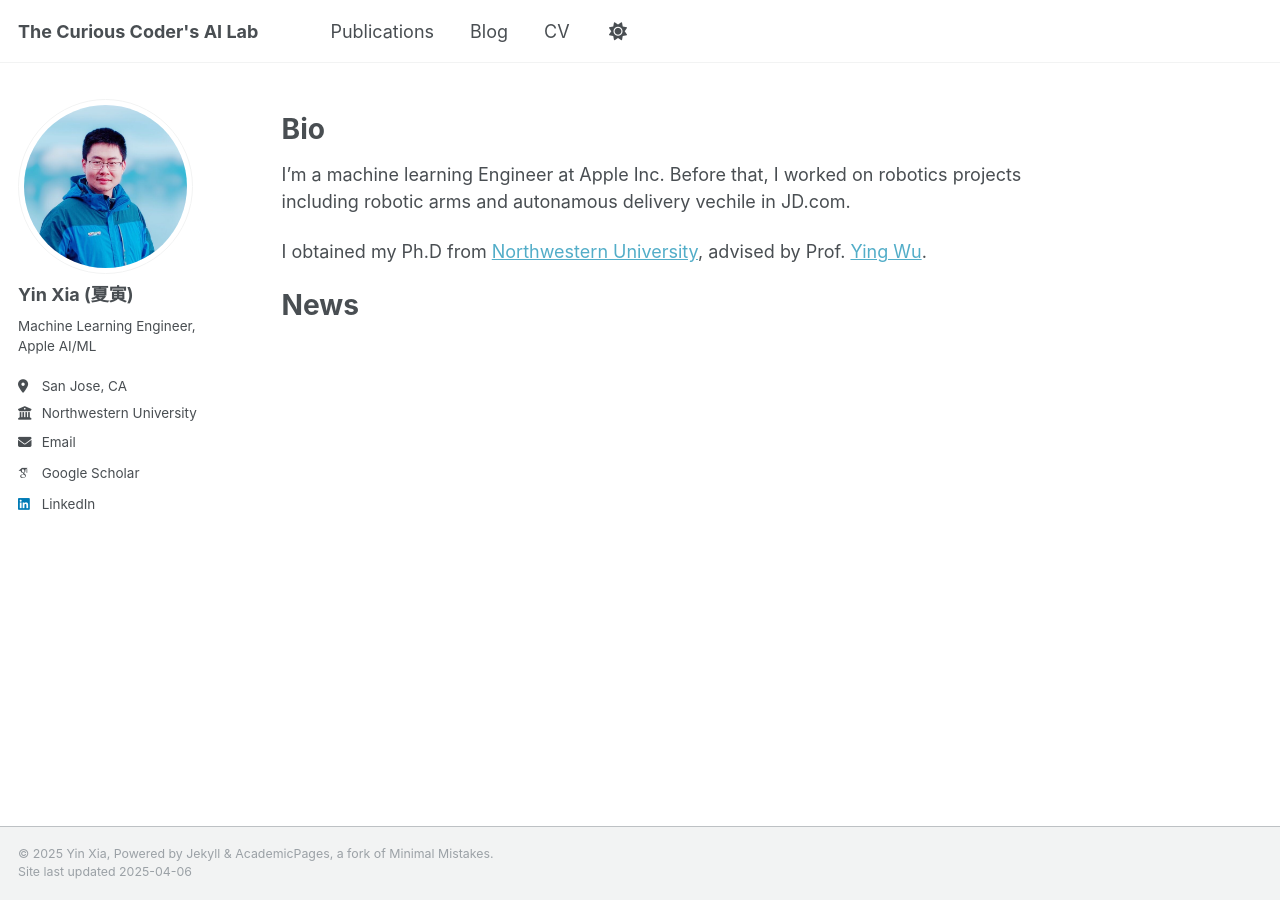
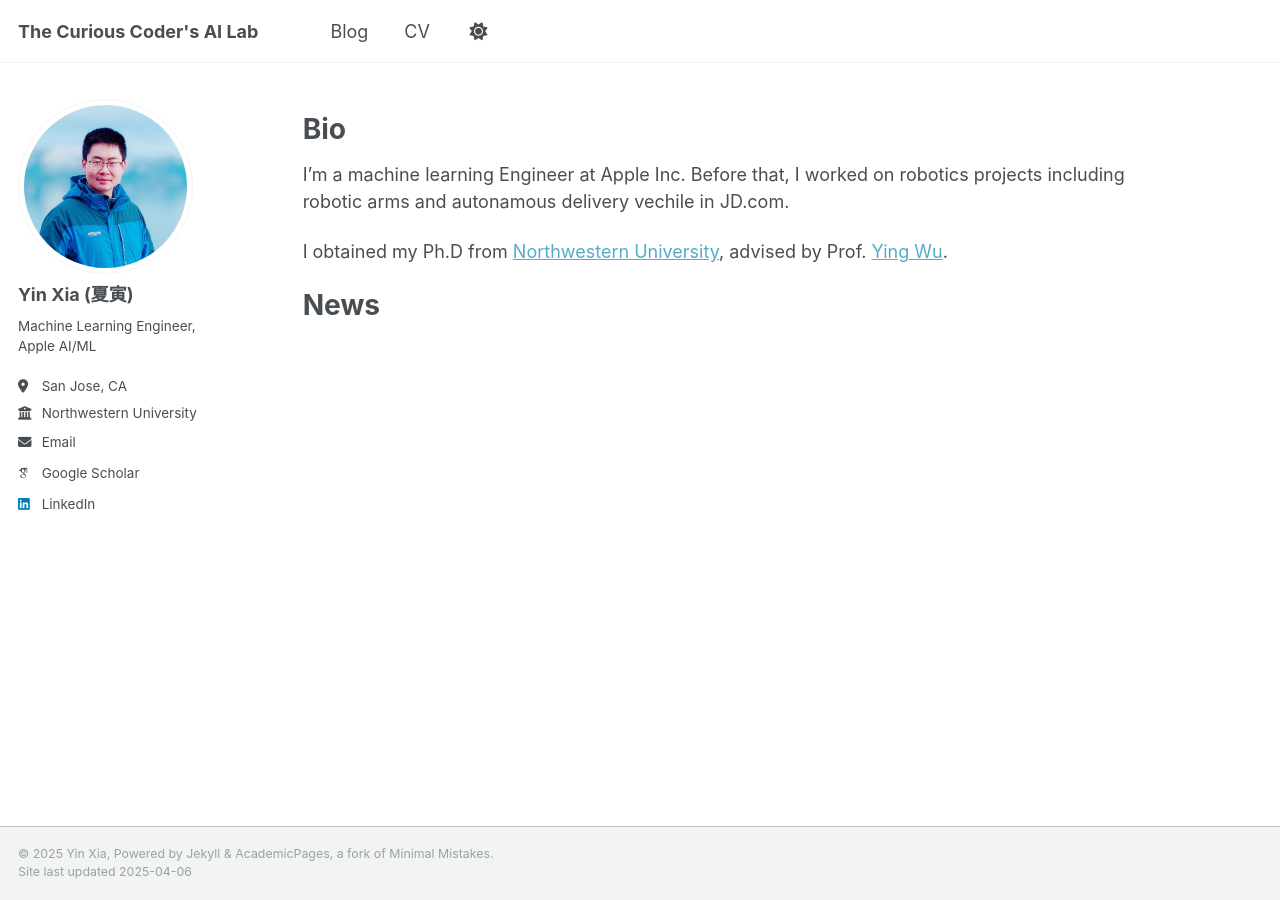
Before and after one commit to Yin-Shane-Xia/yin-xia.github.io, a Jekyll site: the page built from _pages/about.md, in a window 1280 px wide. Built offline with Jekyll 4.4.1, drawn with Linux system fonts in a browser that asks for light colours; some web fonts are replaced.

Commit message:
page width breakpoint

```diff
--- a/_data/navigation.yml
+++ b/_data/navigation.yml
@@ -8,8 +8,8 @@
 #      Markdown formatted page while the second is generated using JSON.
 
 main:
-  - title: "Publications"
-    url: /publications/
+  # - title: "Publications"
+  #   url: /publications/
 
   # - title: "Talks"
   #   url: /talks/
--- a/_sass/layout/_page.scss
+++ b/_sass/layout/_page.scss
@@ -19,8 +19,8 @@
 .page {
   @include breakpoint($large) {
     @include span(10 of 12 last);
-    @include prefix(0.5 of 12);
-    @include suffix(2 of 12);
+    @include prefix(0.7 of 12);
+    @include suffix(1 of 12);
   }
 
   .page__inner-wrap {
```
